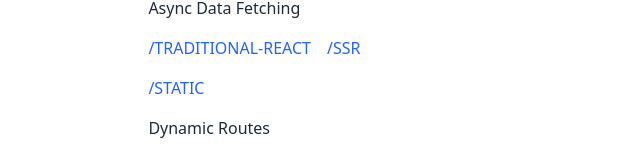
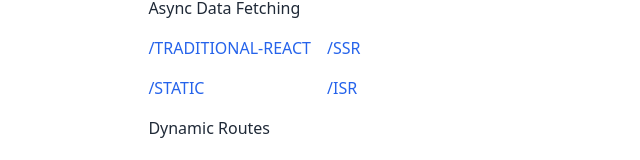
Before and after one commit to MangoPieface/mac-next-demo, a Next.js app: page / in a window 1280 px wide. Shown: the part 350-510 px from the top of the page, without its empty margins (321-961 px from the left). Built offline with nearby package versions, Linux system fonts and the light colour scheme.

Commit message:
Lowered static refetch to 10 seconds

```diff
--- a/pages/index.jsx
+++ b/pages/index.jsx
@@ -7,7 +7,8 @@ const sections = [
     links: [
       "/traditional-react",
       "/ssr",
-      "/static"
+      "/static",
+      "/isr"
     ],
   }
   ,
--- a/pages/isr.jsx
+++ b/pages/isr.jsx
@@ -54,7 +54,7 @@ export async function getStaticProps() {
     props: {
       reactions,
     },
-    revalidate: 20,
+    revalidate: 10,
   };
 }
 
@@ -71,7 +71,7 @@ const ISRPageExample = ({ reactions }) => {
         <h3>
           Reactions on{' '}
           <a href="https://github.com/MangoPieface/mac-next-demo/issues/1">
-            this GitHub issue
+            https://github.com/MangoPieface/mac-next-demo/issues/1
           </a>
           :
         </h3>
```
